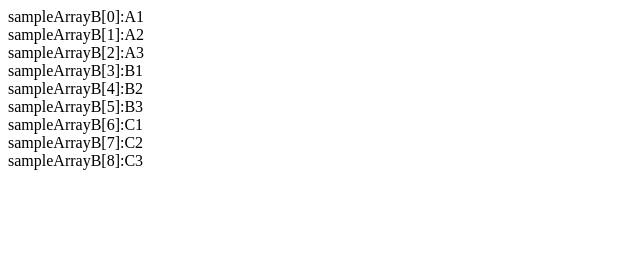
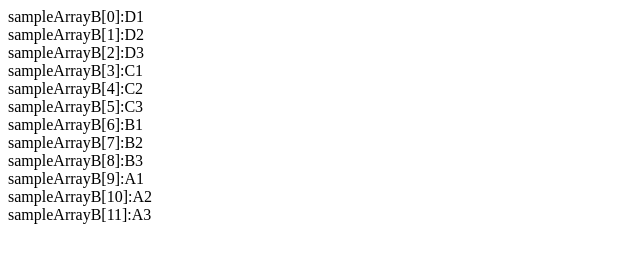
Before and after one commit to h-satoshi/Debug, a plain HTML site: page index.html in a window 1280 px wide. Shown: the whole page, without its empty margins (0-640 px from the left). Drawn offline with Linux system fonts and the light colour scheme.

Commit message:
5/27sortメソッドとは

```diff
--- a/index.html
+++ b/index.html
@@ -16,7 +16,13 @@
         ['B1', 'B2', 'B3'],
         ['C1', 'C2', 'C3'],];
 
-    console.log(sampleArrayA);
+        sampleArrayA.push(['D1', 'D2', 'D3']);
+
+        sampleArrayA.sort(function(first,second){
+            if(first>second){
+                return -1;
+            }
+        });
 
     var sampleArrayB = sampleArrayA.reduce(toOneDimension);
     for(var counterVar = 0; counterVar < sampleArrayB.length; counterVar++){
@@ -24,6 +30,9 @@
         document.write(sampleArrayB[counterVar]);
         document.write('<br/>');
         }
+
+        console.log(sampleArrayA);
+
     </script>
 </body>
 </html>
```
